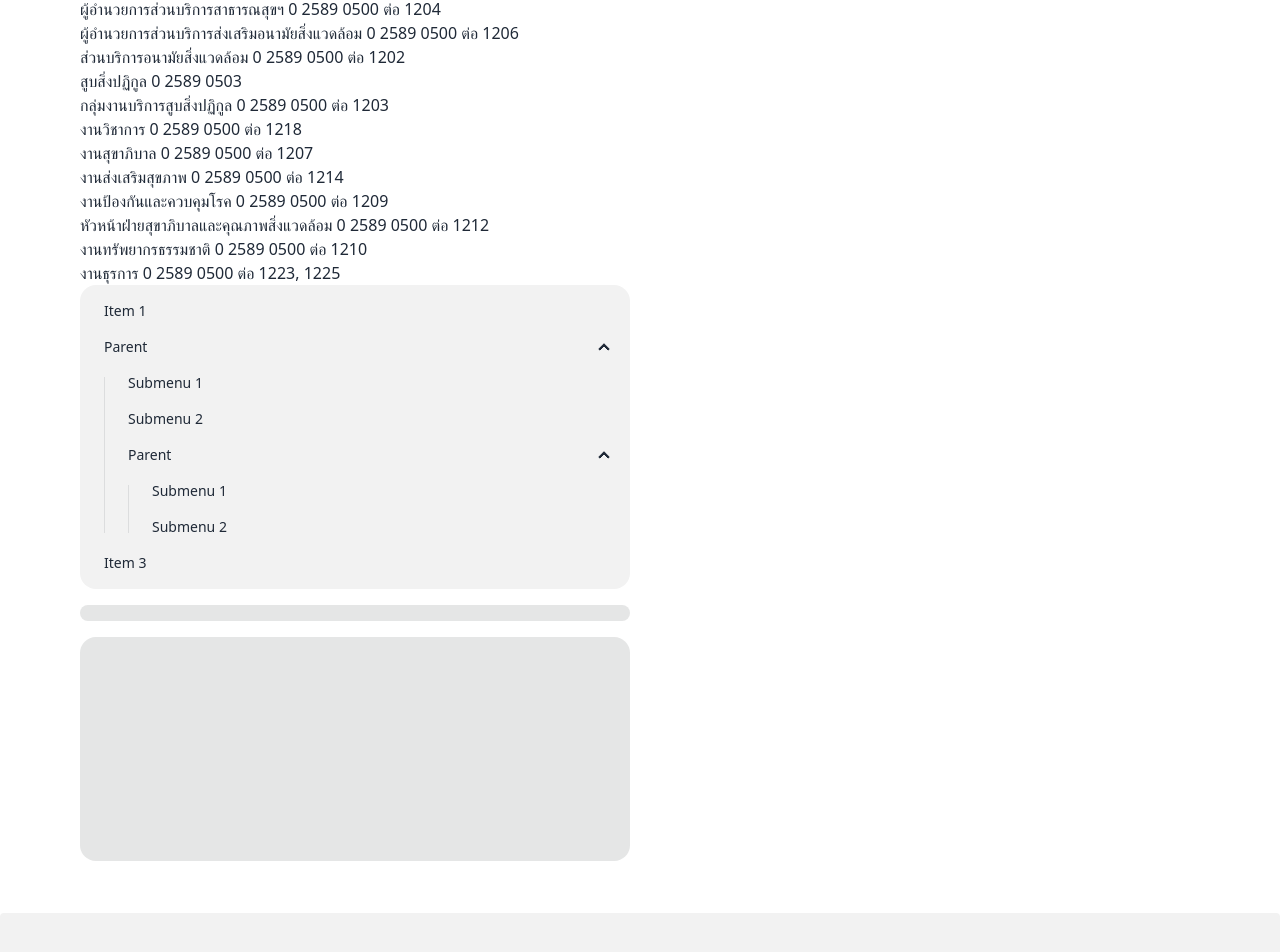
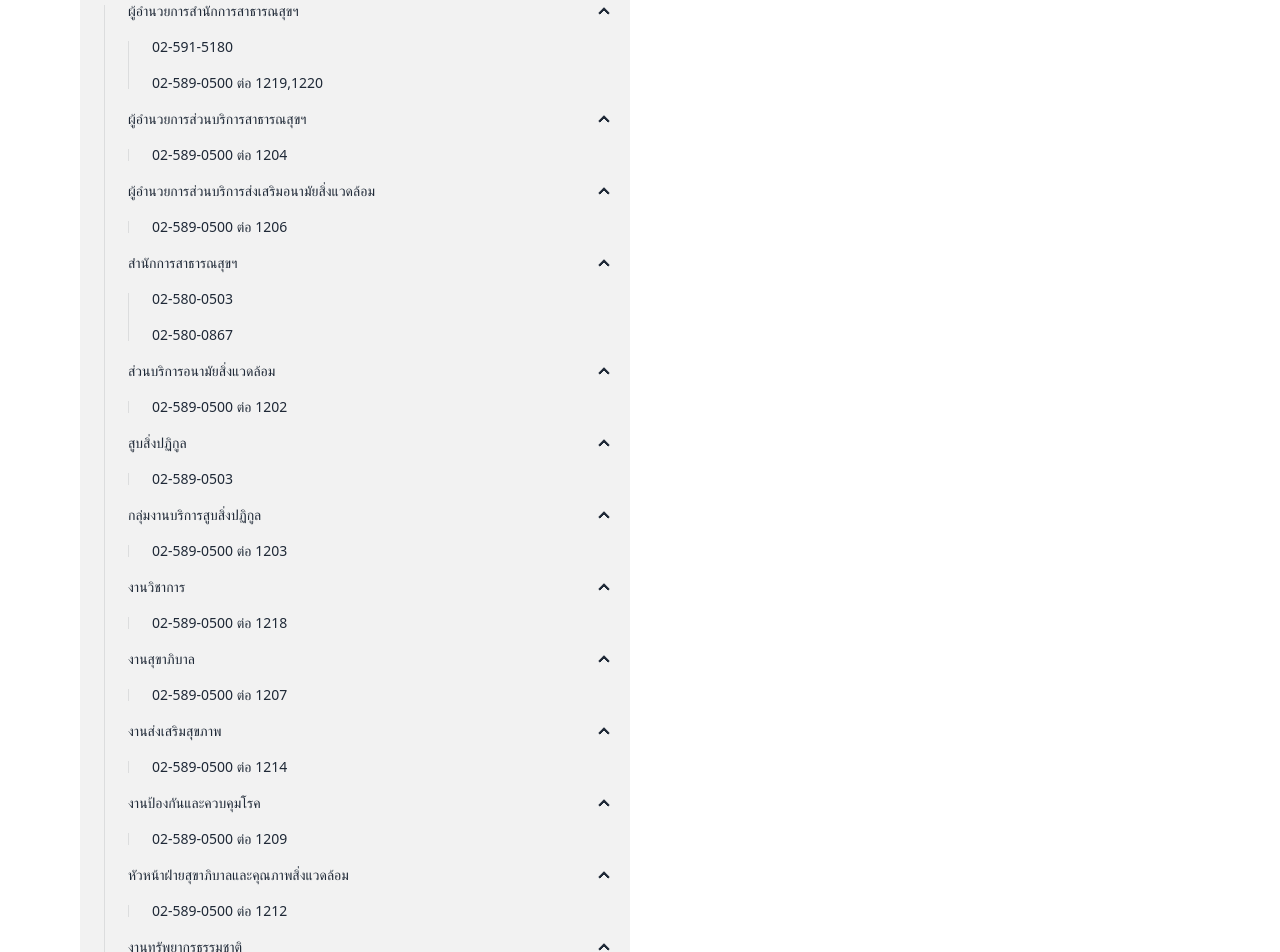
Before and after one commit to phetchalermchai/web-environment, a Next.js app: page /contact in a window 1280 px wide. Shown: the part 925-1877 px from the top of the page. Built offline with nearby package versions, Linux system fonts and the light colour scheme.

Commit message:
commit
เพิ่มในส่วนของหน้า contact

```diff
--- a/app/contact/page.tsx
+++ b/app/contact/page.tsx
@@ -23,41 +23,128 @@ const page = () => {
               อำเภอเมืองนนทบุรี จังหวัดนนทบุรี 11000
             </div>
             <div>
-              <div>ผู้อำนวยการสำนักการสาธารณสุขฯ 0 2591 5180, 0 2589 0500 ต่อ 1219, 1220</div>
-              <div>สำนักการสาธารณสุขฯ 0 2580 0503, 0 2580 0867</div>
-              <div>ผู้อำนวยการส่วนบริการสาธารณสุขฯ 0 2589 0500 ต่อ 1204</div>
-              <div>ผู้อำนวยการส่วนบริการส่งเสริมอนามัยสิ่งแวดล้อม 0 2589 0500 ต่อ 1206</div>
-              <div>ส่วนบริการอนามัยสิ่งแวดล้อม 0 2589 0500 ต่อ 1202</div>
-              <div>สูบสิ่งปฏิกูล 0 2589 0503</div>
-              <div>กลุ่มงานบริการสูบสิ่งปฏิกูล 0 2589 0500 ต่อ 1203</div>
-              <div>งานวิชาการ 0 2589 0500 ต่อ 1218</div>
-              <div>งานสุขาภิบาล 0 2589 0500 ต่อ 1207</div>
-              <div>งานส่งเสริมสุขภาพ 0 2589 0500 ต่อ 1214</div>
-              <div>งานป้องกันและควบคุมโรค 0 2589 0500 ต่อ 1209</div>
-              <div>หัวหน้าฝ่ายสุขาภิบาลและคุณภาพสิ่งแวดล้อม 0 2589 0500 ต่อ 1212</div>
-              <div>งานทรัพยากรธรรมชาติ 0 2589 0500 ต่อ 1210</div>
-              <div>งานธุรการ 0 2589 0500 ต่อ 1223, 1225</div>
               <ul className="menu bg-base-200 rounded-box w-full">
-                <li><a>Item 1</a></li>
                 <li>
                   <details open>
-                    <summary>Parent</summary>
+                    <summary>เบอร์โทรศัพท์</summary>
                     <ul>
-                      <li><a>Submenu 1</a></li>
-                      <li><a>Submenu 2</a></li>
                       <li>
                         <details open>
-                          <summary>Parent</summary>
+                          <summary>ผู้อำนวยการสำนักการสาธารณสุขฯ</summary>
                           <ul>
-                            <li><a>Submenu 1</a></li>
-                            <li><a>Submenu 2</a></li>
+                            <li><a>02-591-5180</a></li>
+                            <li><a>02-589-0500 ต่อ 1219,1220</a></li>
+                          </ul>
+                        </details>
+                      </li>
+                      <li>
+                        <details open>
+                          <summary>ผู้อำนวยการส่วนบริการสาธารณสุขฯ</summary>
+                          <ul>
+                            <li><a>02-589-0500 ต่อ 1204</a></li>
+                          </ul>
+                        </details>
+                      </li>
+                      <li>
+                        <details open>
+                          <summary>ผู้อำนวยการส่วนบริการส่งเสริมอนามัยสิ่งแวดล้อม</summary>
+                          <ul>
+                            <li><a>02-589-0500 ต่อ 1206</a></li>
+                          </ul>
+                        </details>
+                      </li>
+                      <li>
+                        <details open>
+                          <summary>สำนักการสาธารณสุขฯ</summary>
+                          <ul>
+                            <li><a>02-580-0503</a></li>
+                            <li><a>02-580-0867</a></li>
+                          </ul>
+                        </details>
+                      </li>
+                      <li>
+                        <details open>
+                          <summary>ส่วนบริการอนามัยสิ่งแวดล้อม</summary>
+                          <ul>
+                            <li><a>02-589-0500 ต่อ 1202</a></li>
+                          </ul>
+                        </details>
+                      </li>
+                      <li>
+                        <details open>
+                          <summary>สูบสิ่งปฏิกูล</summary>
+                          <ul>
+                            <li><a>02-589-0503</a></li>
+                          </ul>
+                        </details>
+                      </li>
+                      <li>
+                        <details open>
+                          <summary>กลุ่มงานบริการสูบสิ่งปฏิกูล</summary>
+                          <ul>
+                            <li><a>02-589-0500 ต่อ 1203</a></li>
+                          </ul>
+                        </details>
+                      </li>
+                      <li>
+                        <details open>
+                          <summary>งานวิชาการ</summary>
+                          <ul>
+                            <li><a>02-589-0500 ต่อ 1218</a></li>
+                          </ul>
+                        </details>
+                      </li>
+                      <li>
+                        <details open>
+                          <summary>งานสุขาภิบาล</summary>
+                          <ul>
+                            <li><a>02-589-0500 ต่อ 1207</a></li>
+                          </ul>
+                        </details>
+                      </li>
+                      <li>
+                        <details open>
+                          <summary>งานส่งเสริมสุขภาพ</summary>
+                          <ul>
+                            <li><a>02-589-0500 ต่อ 1214</a></li>
+                          </ul>
+                        </details>
+                      </li>
+                      <li>
+                        <details open>
+                          <summary>งานป้องกันและควบคุมโรค</summary>
+                          <ul>
+                            <li><a>02-589-0500 ต่อ 1209</a></li>
+                          </ul>
+                        </details>
+                      </li>
+                      <li>
+                        <details open>
+                          <summary>หัวหน้าฝ่ายสุขาภิบาลและคุณภาพสิ่งแวดล้อม</summary>
+                          <ul>
+                            <li><a>02-589-0500 ต่อ 1212</a></li>
+                          </ul>
+                        </details>
+                      </li>
+                      <li>
+                        <details open>
+                          <summary>งานทรัพยากรธรรมชาติ</summary>
+                          <ul>
+                            <li><a>02-589-0500 ต่อ 1210</a></li>
+                          </ul>
+                        </details>
+                      </li>
+                      <li>
+                        <details open>
+                          <summary>งานธุรการ</summary>
+                          <ul>
+                            <li><a>02-589-0500 ต่อ 1223,1225</a></li>
                           </ul>
                         </details>
                       </li>
                     </ul>
                   </details>
                 </li>
-                <li><a>Item 3</a></li>
               </ul>
             </div>
             <div className="skeleton h-4 w-full"></div>
```
